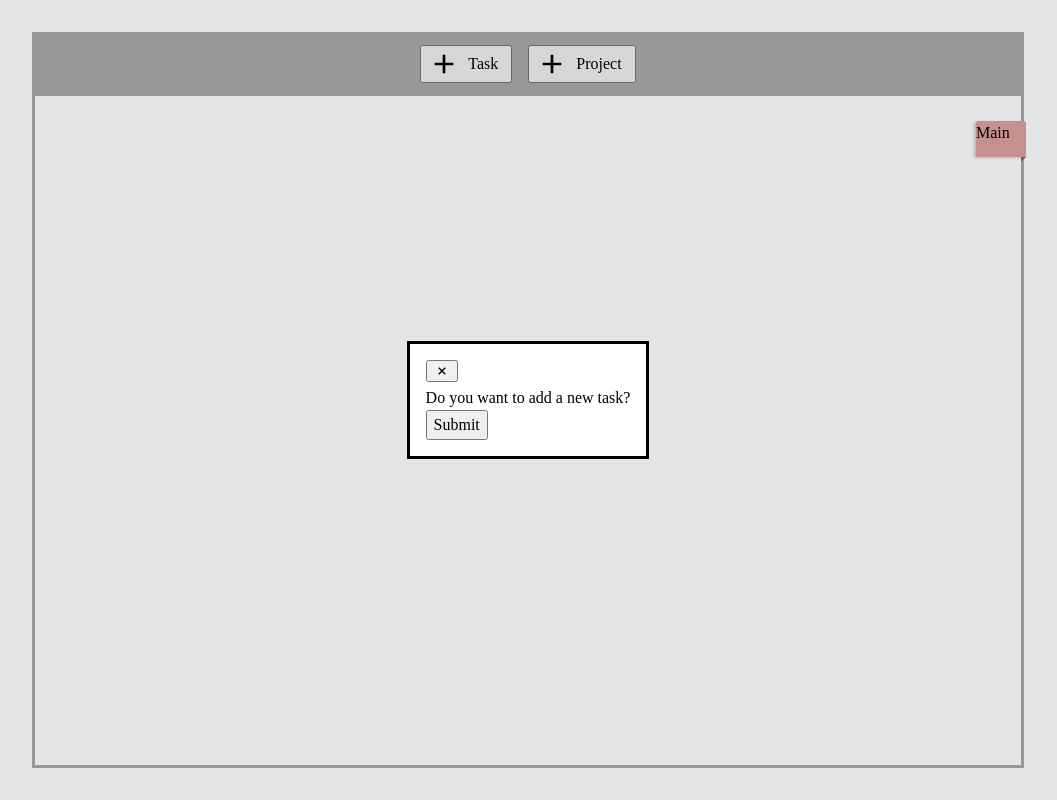
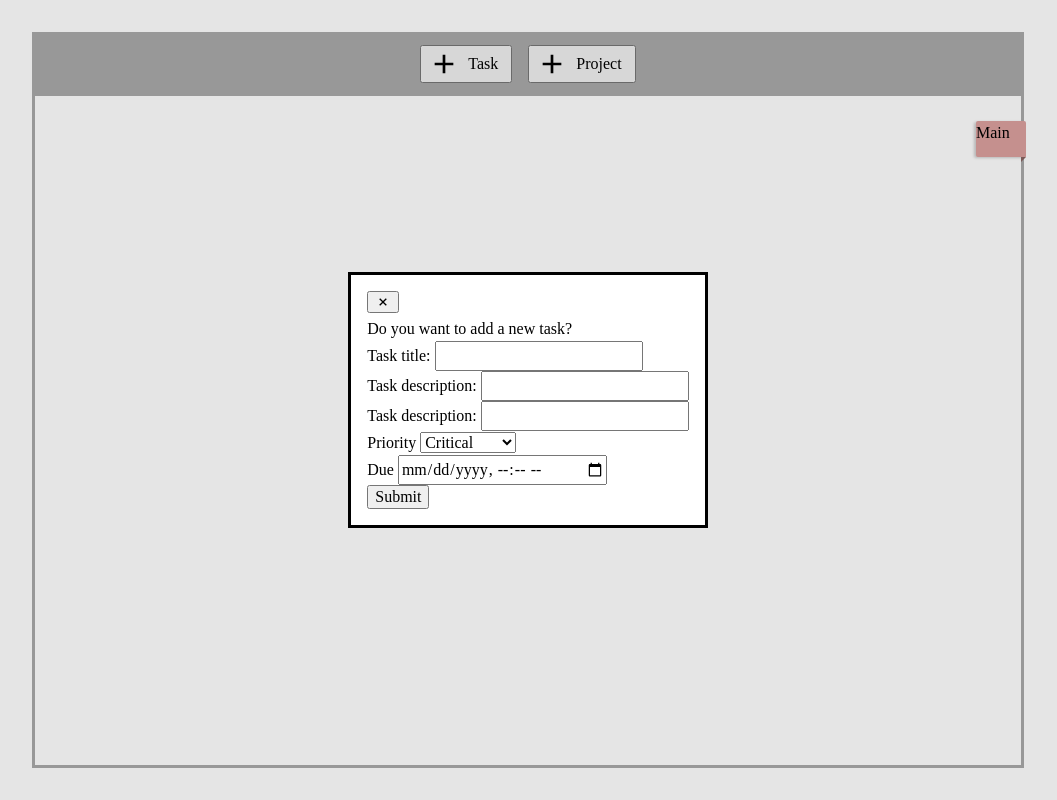
Before and after one commit to pilzpuffer/todo, a website built with webpack: page src/template.html in a window 1280 px wide. Both pictures are taken after a click on the button "Task". Shown: the whole page, without its empty margins (112-1169 px from the left). Built offline with nearby package versions, Linux system fonts and the light colour scheme.

Commit message:
Set up simple form basis for task creation

```diff
--- a/src/index.js
+++ b/src/index.js
@@ -1,6 +1,7 @@
 import "./styles.css";
 
 import { projectSetUp } from "./projectCreate.js";
+import { newNote } from "./noteCreate.js";
 
 window.addEventListener("load", function() {
 
@@ -41,6 +42,12 @@ window.addEventListener("load", function() {
                 currentModal.close.addEventListener("click", () => {
                     currentModal.type.close();
                 })
+
+                currentModal.submit.addEventListener("click", (event) => {
+                    event.preventDefault();
+                    newNote(); //submit functionality will need to be set up based on the modal form
+                })
+
         });
     }
 
--- a/src/noteCreate.js
+++ b/src/noteCreate.js
@@ -0,0 +1,5 @@
+let newNote = function() {
+    console.log('yay! this is a new note!')
+}
+
+export { newNote };
--- a/src/template.html
+++ b/src/template.html
@@ -28,14 +28,50 @@
         <button id="projectClose"><img src="./assets/img/plus.svg"></button>
         <div>Do you want to add a new project?</div>
 
-        <button id="projectSubmit">Submit</button>
+        <form id="projectInfo">
+            <input id="projectSubmit" type="submit" value="Submit" />
+        </form>
+
     </dialog>
 
     <dialog id="taskOpen">
         <button id="taskClose"><img src="./assets/img/plus.svg"></button>
         <div>Do you want to add a new task?</div>
 
-        <button id="taskSubmit">Submit</button>
+        <form id="taskInfo">
+            <div>
+                <label for="title">Task title:</label>
+                <input name="title" id="title">
+            </div>
+
+            <div>
+                <label for="description">Task description:</label>
+                <input name="description" id="description">
+            </div>
+
+            <div>
+                <label for="description">Task description:</label>
+                <input name="description" id="description">
+            </div>
+
+            <div>
+                <label for="priority">Priority</label>
+                    <select name="priority" id="priority">
+                            <option>Critical</option>
+                            <option>High</option>
+                            <option>Medium</option>
+                            <option>Low</option>
+                            <option>Non-urgent</option>
+                    </select>
+            </div>
+
+            <div>
+                <label for="due">Due</label>
+                <input type="datetime-local" name="due" id="due">
+            </div>
+
+            <input id="taskSubmit" type="submit" value="Submit" />
+        </form>
     </dialog>
 
 </body>
```
